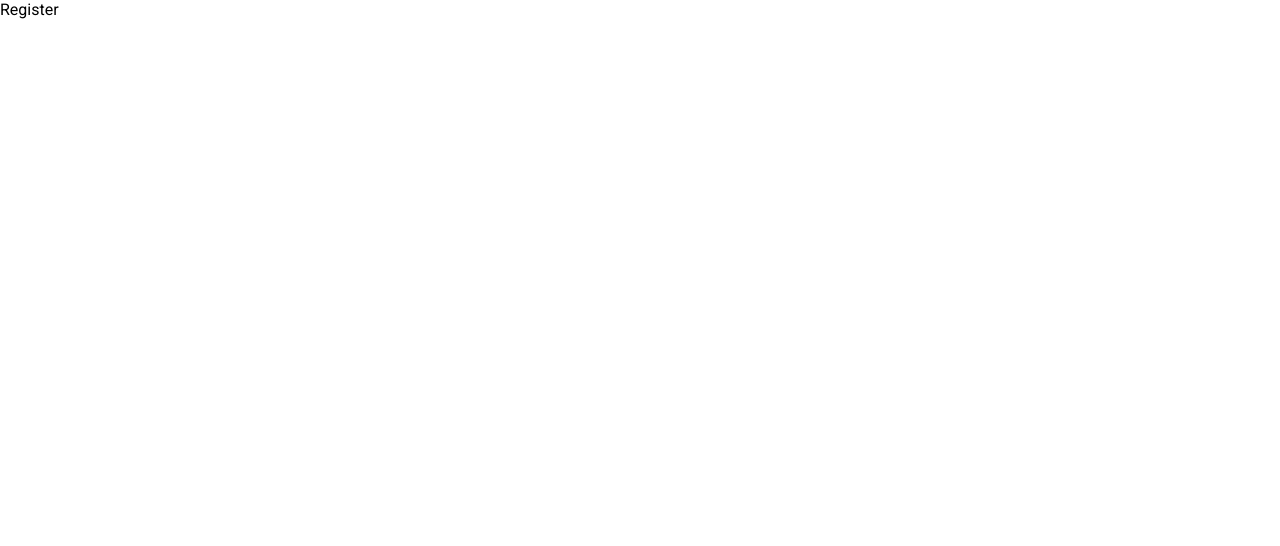
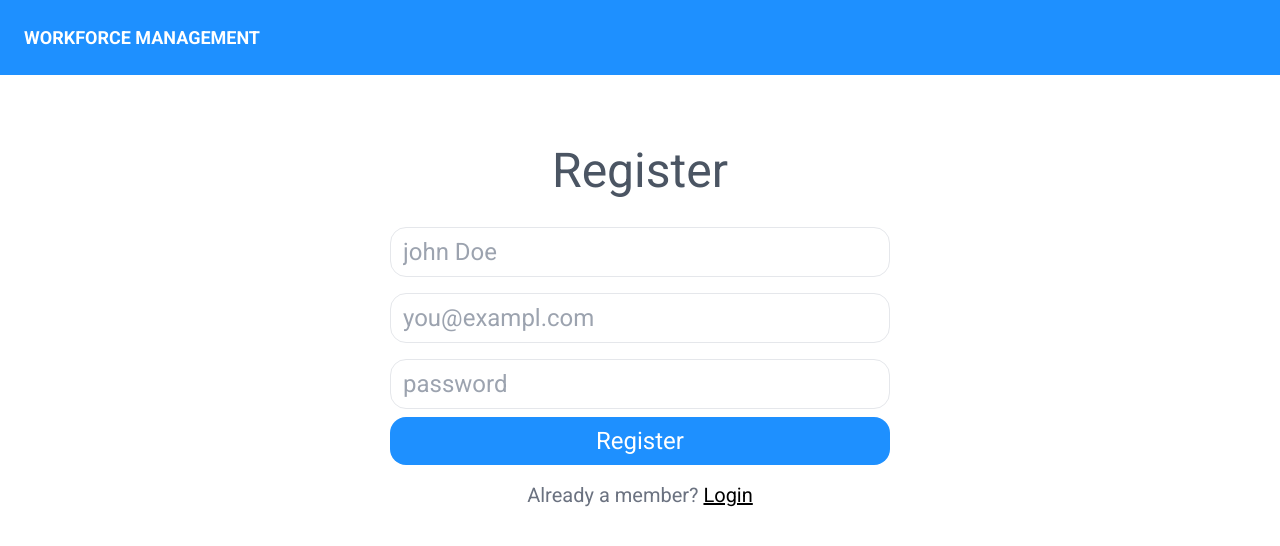
Before and after one commit to shaheen7a/workforece-management-system, a React (Vite) app: page /register in a window 1280 px wide. Shown: the top 546 px of the page. Built offline with nearby package versions, Linux system fonts and the light colour scheme.

Commit message:
loginandregisterpage

```diff
--- a/package.json
+++ b/package.json
@@ -14,12 +14,16 @@
     "@mui/base": "^5.0.0-alpha.117",
     "@mui/material": "^5.11.8",
     "react": "^18.2.0",
-    "react-dom": "^18.2.0"
+    "react-dom": "^18.2.0",
+    "react-router-dom": "^6.8.1"
   },
   "devDependencies": {
     "@types/react": "^18.0.27",
     "@types/react-dom": "^18.0.10",
     "@vitejs/plugin-react": "^3.1.0",
+    "autoprefixer": "^10.4.13",
+    "postcss": "^8.4.21",
+    "tailwindcss": "^3.2.6",
     "vite": "^4.1.0"
   }
 }
--- /dev/null
+++ b/postcss.config.cjs
@@ -0,0 +1,6 @@
+module.exports = {
+  plugins: {
+    tailwindcss: {},
+    autoprefixer: {},
+  },
+}
--- a/src/components/Header.jsx
+++ b/src/components/Header.jsx
@@ -1,32 +1,38 @@
-import React from 'react'
-import { Link } from 'react-router-dom';
-import "./ComponentsStyle.css"
+import React, { useEffect, useState } from "react";
+import { Link } from "react-router-dom";
+import "./ComponentsStyle.css";
+import {user} from "../data/data";
+
 const Header = () => {
 
   return (
-    <div className='header'>
-      <Link to="/" style={{ textDecoration: 'none', color: "#fff" }}>
-        <div className='logo'>Workforce Management</div>
+    <div className="header">
+      <Link to="/" style={{ textDecoration: "none", color: "#fff" }}>
+        <div className="logo">Workforce Management</div>
       </Link>
-      <div className='list'>
+
+      <div className="list">
         <ul>
-          <Link to="/scheduling" style={{ textDecoration: 'none' }}>
-            <li className='listItem'>Employee Scheduling</li>
+          <Link to="/scheduling" style={{ textDecoration: "none" }}>
+            <li className="listItem">Employee Scheduling</li>
           </Link>
-          <Link to="/tasks" style={{ textDecoration: 'none' }}>
-            <li className='listItem'>Task Management</li>
+          <Link to="/tasks" style={{ textDecoration: "none" }}>
+            <li className="listItem">Task Management</li>
           </Link>
-          <Link to="/attendance" style={{ textDecoration: 'none' }}>
-            <li className='listItem'>Attendance Tracking</li>
+          <Link to="/attendance" style={{ textDecoration: "none" }}>
+            <li className="listItem">Attendance Tracking</li>
           </Link>
-          <Link to="/reporting" style={{ textDecoration: 'none' }}>
-            <li className='listItem'>Reporting</li>
+          <Link to="/reporting" style={{ textDecoration: "none" }}>
+            <li className="listItem">Reporting</li>
           </Link>
         </ul>
       </div>
 
-      <div className='btns'>
-        <Link to="/login" style={{
+      {!user ? (
+        <div className="btns">
+          <Link
+            to="/login"
+            style={{
               backgroundColor: "#fff",
               color: "#1E90FF",
               border: "1px solid #1E90FF",
@@ -37,10 +43,13 @@ const Header = () => {
               fontSize: "16px",
               cursor: "pointer",
               transition: "all 0.3s ease",
-        }}>
+            }}
+          >
             Login
           </Link>
-        <Link to="/register" style={{
+          <Link
+            to="/register"
+            style={{
               backgroundColor: "#fff",
               color: "#1E90FF",
               border: "1px solid #1E90FF",
@@ -51,12 +60,18 @@ const Header = () => {
               fontSize: "16px",
               cursor: "pointer",
               transition: "all 0.3s ease",
-        }}>
+            }}
+          >
             Register
           </Link>
         </div>
-    </div >
-  )
-}
+      ) : (
+        <div>
+          <h1>{user.email}</h1>
+        </div>
+      )}
+    </div>
+  );
+};
 
-export default Header
+export default Header;
--- a/src/components/Login.jsx
+++ b/src/components/Login.jsx
@@ -1,9 +1,54 @@
-import React from 'react'
+import React, { useState } from "react";
+import { Link, useNavigate } from "react-router-dom";
 
 const Login = () => {
+  const navigate = useNavigate()
+  const [email , setEmail] = useState("")
+  const [password , setPassword] = useState("")
+
+  const handleSubmit = (e)=>{
+    e.preventDefault()
+    // login functon
+    setEmail("")
+    setPassword("")
+    navigate('/')
+
+  }
+
   return (
-    <div>Login</div>
-  )
-}
+    <div>
+      <div className="logo text-white bg-primary p-6 ">
+        Workforce Management
+      </div>
 
-export default Login
+      <form onSubmit={e=>handleSubmit(e)} className="flex flex-col my-12 items-center w-[500px] ">
+        <h1 className=" text-5xl my-6 text-gray-600">Login</h1>
+
+        <input
+          type="text"
+          placeholder="you@example.com"
+          required
+          value={email}
+          onChange={e=>setEmail(e.target.value)}
+          />
+        <input
+          type="text"
+          placeholder="password"
+          required
+          value={password}
+          onChange={e=>setPassword(e.target.value)}
+          />
+
+        <button className="primary">Login</button>
+        <p className=" my-4 text-xl text-gray-500">
+          Dont't have an account yet?{" "}
+          <Link to={"/register"} className=" text-black underline ">
+            Register Now
+          </Link>
+        </p>
+      </form>
+    </div>
+  );
+};
+
+export default Login;
--- a/src/components/Register.jsx
+++ b/src/components/Register.jsx
@@ -1,9 +1,65 @@
-import React from 'react'
+import React, { useState } from "react";
+import { Link } from "react-router-dom";
+import { useNavigate } from "react-router-dom";
+const Register = () => {
+  const navigate = useNavigate();
+  const [name, setName] = useState("");
+  const [password, setPassword] = useState("");
+  const [email, setEmail] = useState("");
 
-const Register = () => {
+  const handleSubmit = (e) => {
+    e.preventDefault();
+    // login functon
+    setEmail("");
+    setPassword("");
+    setName("");
+    navigate("/login");
+  };
+
   return (
-    <div>Register</div>
-  )
-}
+    <div>
+      <div className="logo text-white bg-primary p-6 ">
+        Workforce Management
+      </div>
 
-export default Register
+      <form
+        onSubmit={(e) => handleSubmit(e)}
+        className="flex flex-col my-12 items-center w-[500px] "
+      >
+        <h1 className=" text-5xl my-6 text-gray-600">Register</h1>
+        <input
+          type="text"
+          placeholder="john Doe"
+          required
+          value={name}
+          onChange={(e) => setName(e.target.value)}
+        />
+
+        <input
+          type="text"
+          placeholder="you@exampl.com"
+          required
+          value={email}
+          onChange={(e) => setEmail(e.target.value)}
+        />
+        <input
+          type="text"
+          placeholder="password"
+          required
+          value={password}
+          onChange={(e) => setPassword(e.target.value)}
+        />
+
+        <button className="primary">Register</button>
+        <p className=" my-4 text-xl text-gray-500">
+          Already a member?{" "}
+          <Link to={"/login"} className=" text-black underline ">
+            Login
+          </Link>
+        </p>
+      </form>
+    </div>
+  );
+};
+
+export default Register;
--- /dev/null
+++ b/src/data/data.js
@@ -0,0 +1,32 @@
+export const user = {
+  email: "jaafar@gmail.com",
+  name: "jaafar",
+};
+export const users = [
+  {
+    email: "user1@gmail.com",
+    name: "user1",
+  },
+  {
+    email: "user2@gmail.com",
+    name: "user2",
+  },
+  {
+    email: "user3@gmail.com",
+    name: "user3",
+  },
+  {
+    email: "user4@gmail.com",
+    name: "user4",
+  },
+  {
+    email: "user5@gmail.com",
+    name: "user5",
+  },
+  {
+    email: "user6@gmail.com",
+    name: "user6",
+  },
+
+
+];
--- a/src/index.css
+++ b/src/index.css
@@ -1,3 +1,6 @@
+@tailwind base;
+@tailwind components;
+@tailwind utilities;
 * {
   margin: 0;
   padding: 0;
@@ -8,3 +11,19 @@
 body {
   font-family: 'Roboto', sans-serif;
 }
+
+input[type="text"] , input[type="password"],input[type="tel"] ,input[type="email"],input[type="number"],textarea {
+  @apply w-full border text-2xl  my-2 py-2 px-3 rounded-2xl;
+}
+
+button {
+  @apply bg-gray-300
+}
+
+button.primary {
+
+  @apply bg-primary text-2xl p-2 w-full text-white rounded-2xl
+}
+textarea {
+  height: 240px;
+}
--- a/src/pages/Home.jsx
+++ b/src/pages/Home.jsx
@@ -6,7 +6,7 @@ const Home = () => {
   return (
     <div className='home'>
       <Header />
-      Home Page
+
       <Footer />
     </div>
   )
--- /dev/null
+++ b/tailwind.config.cjs
@@ -0,0 +1,15 @@
+/** @type {import('tailwindcss').Config} */
+module.exports = {
+  content: [
+    "./index.html",
+    "./src/**/*.{js,ts,jsx,tsx}",
+  ],
+  theme: {
+    extend: {
+      colors:{
+        primary : "#1E90FF"
+      }
+    },
+  },
+  plugins: [],
+}
```
Also changed, not shown: 1 other file (tests, documents, lock files or other folders). Lines whose indentation alone changed are shown as unchanged.
